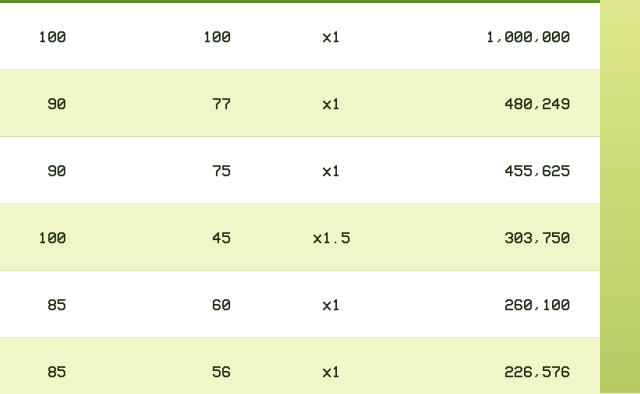
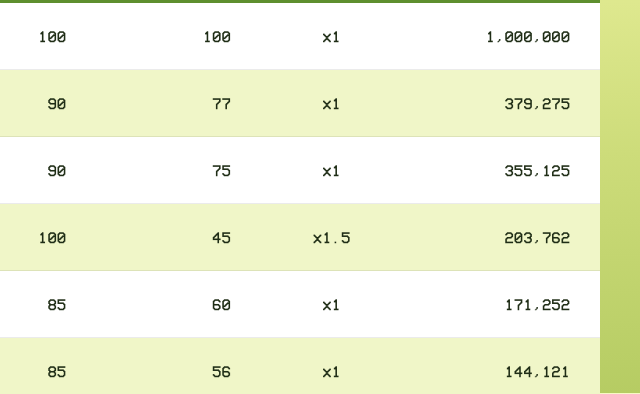
Before and after one commit to Novatrr/sitb-unofficial-weapon-value-list-testing2000, a plain HTML site: page index.html in a window 1280 px wide. Shown: the part 407-801 px from the top of the page, 640-1280 px from the left. Drawn offline with Linux system fonts and the light colour scheme.

Commit message:
Update index.html

```diff
--- a/index.html
+++ b/index.html
@@ -399,7 +399,7 @@
     This is an unofficial Shrek In The Backrooms value list.
     <br> Use light mode in your browser (Recommended), some visuals may experience issues in Dark Mode.
     <br> The total value of each item is determined using the following formula:
-    <br> <b>Total Value = ((Power<sup>2</sup>) × (Rarity<sup>2</sup>)) / 100</b>.
+    <br> <b>Total Value = ((Power<sup>2.5</sup>) × (Rarity<sup>3</sup>)) / 100000</b>.
     </p>
 
 <div class="controls-bar">
@@ -481,7 +481,7 @@ function generateTable() {
 
     ITEMS.forEach((item, index) => {
 
-        const baseValue = (Math.pow(item.rarity, 2) * Math.pow(item.power, 2)) / 100;
+        const baseValue = (Math.pow(item.rarity, 3) * Math.pow(item.power, 2.5)) / 100000;
         const multiplier = item.multiplier ?? 1;
         const totalValue = Math.round(baseValue * multiplier);
 
@@ -580,7 +580,7 @@ function applyFilters() {
 
       function exportItemsToStorage() {
         const items = ITEMS.map(item => {
-        const baseValue = (Math.pow(item.rarity, 2) * Math.pow(item.power, 2)) / 100;
+        const baseValue = (Math.pow(item.rarity, 3) * Math.pow(item.power, 2.5)) / 100000;
         const multiplier = item.multiplier ?? 1;
         const totalValue = Math.round(baseValue * multiplier);
 
```
